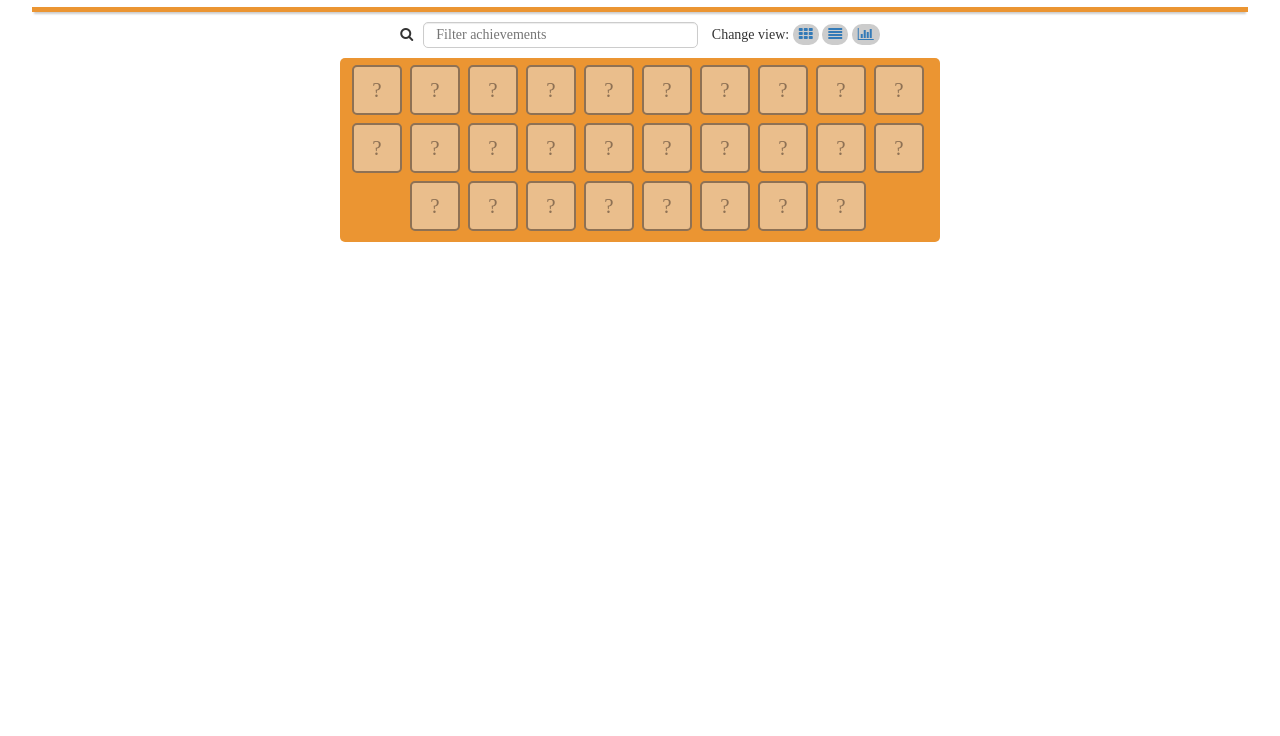
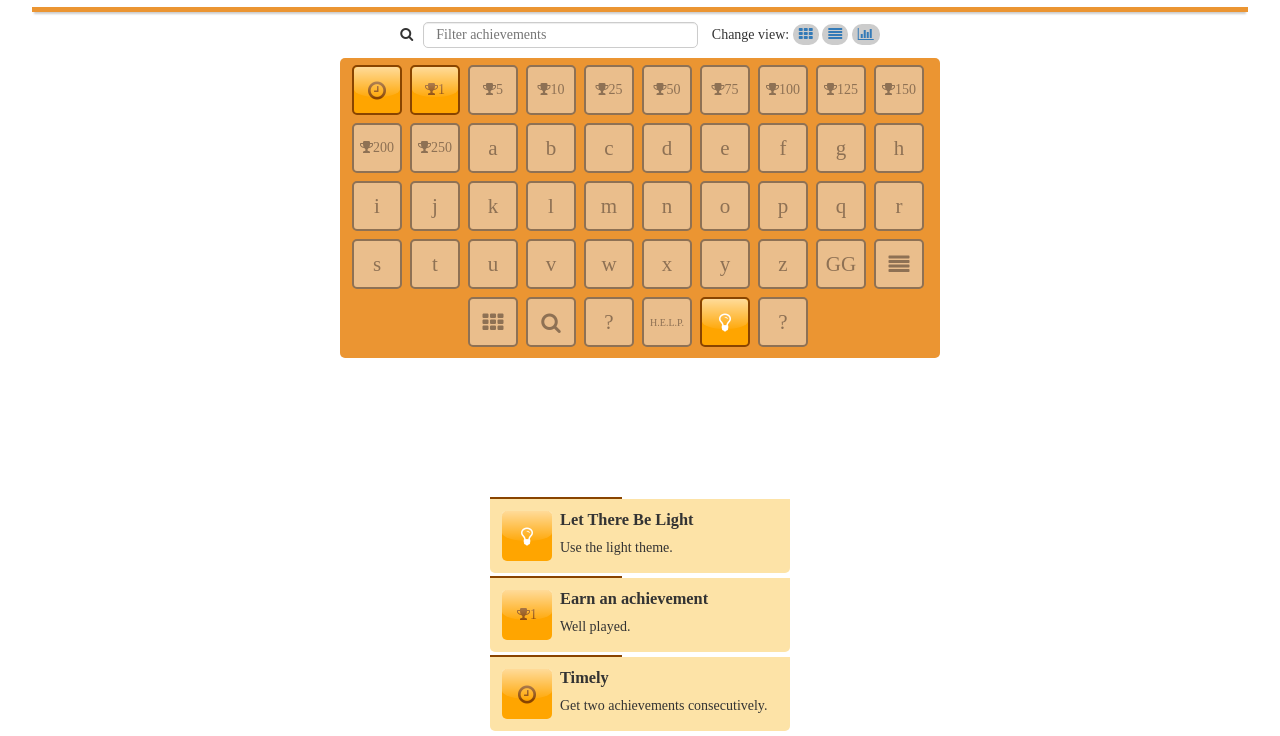
Before and after one commit to kzf/AchievementHunter, a plain HTML site: page index.html in a window 1280 px wide. Both pictures are taken after a click on the link "Light". Shown: the part 64-800 px from the top of the page. Drawn offline with nearby package versions, Linux system fonts and the light colour scheme; a web font is replaced by a local one.

Commit message:
List and Grid views

```diff
--- a/app.js
+++ b/app.js
@@ -23,18 +23,20 @@ $(function() {
 
   $("#darken").click(function() {
   	$("body, main").addClass("dark");
+  	Achievements.give(Achievements.ui.dark);
   });
   $("#lighten").click(function() {
   	$("body, main").removeClass("dark");
+  	Achievements.give(Achievements.ui.light);
   });
 
   $("#grid-view").click(function() {
   	sl.addClass("ach-grid");
-  	addAchievement(gridViewAchieve);
+  	Achievements.give(Achievements.ui.gridView);
   });
   $("#bars-view").click(function() {
   	sl.removeClass("ach-grid");
-  	addAchievement(barViewAchieve);
+  	Achievements.give(Achievements.ui.barView);
   });
   $("#toggle-stats").click(function() {
   	$("#stats").toggleClass("display-none");
@@ -42,24 +44,29 @@ $(function() {
 
   var sl = $("#search_list");
 
-	var achievements = [
-
-	];
-
-	// Key press achievements
-	var chars = "abcdefghijklmnopqrstuvwxyz";
-	var keypressAchievements = {};
-	chars.split("").forEach(function(c) {
-		var a = {
-		    title: "Press " + c,
-		    label: c,
-		    desc: "Press the " + c + " key"
-		  };
-		achievements.push(a);
-		keypressAchievements[c.toUpperCase()] = a;
-	});
-
-	function addAchievement(a) {
+  var Achievements = {
+  	list: [],
+  	add: function(a) {
+  		this.list.push(a);
+  		this.total++;
+  	},
+  	addAll: function(o) {
+  		for (var a in o) {
+				if (o.hasOwnProperty(a)) {
+					Achievements.add(o[a]);
+				}
+			}
+  	},
+  	updateStats: function() {
+  		this.achievedEl.text(this.achieved);
+  		this.totalEl.text(this.total);
+  	},
+  	total: 0,
+  	achieved: 0,
+  	achievedEl: $("#num-achieved"),
+  	totalEl: $("#total-achieved")
+  };
+  Achievements.give = function(a) {
 		if (a.achieved) return;
 		a.achieved = true;
 		a.element.addClass("achieved");
@@ -67,41 +74,187 @@ $(function() {
 		a.titleEl.text(a.title);
 		a.descEl.text(a.desc);
 		Alerts.addAlert(a);
+		var lastAchieve = this.lastAchievementTime;
+		this.lastAchievementTime = Date.now();
+		if (this.lastAchievementTime - lastAchieve < 200) {
+			Achievements.give(Achievements.achBased.consecutive);
+		}
+		var achieved = ++this.achieved;
+		Achievements.achMilestones.forEach(function(n) {
+			if (n === achieved) {
+				Achievements.give(Achievements.achBased["have" + n]);
+			}
+		});
+		this.updateStats();
 	}
 
-	addEventListener("keyup", function(e) {
-		var a = keypressAchievements[String.fromCharCode(e.keyCode)];
+	/****
+		Achievement-based Achievements
+		****/
+	Achievements.achBased = {};
+	Achievements.achBased.consecutive = {
+			title: "Timely",
+	    label: "<i class='fa fa-clock-o'></i>",
+	    desc: "Get two achievements consecutively.",
+	    spoiler: 1
+	}
+
+	Achievements.achMilestones = [1,5,10,25,50,75,100,125,150,200,250];
+	Achievements.achMilestones.forEach(function(n) {
+		Achievements.achBased["have" + n] = {
+			title: "Earn " + n + " Achievements",
+	    label: "<span class='label-s'><i class='fa fa-trophy'></i>" + n + "</span>",
+	    desc: "Well played.",
+	    spoiler: 1
+		}
+	});
+	Achievements.achBased["have1"].title = "Earn an achievement";
+
+	Achievements.addAll(Achievements.achBased);
+
+	/****
+		Key press Achievements
+		****/
+	Achievements.keypress = {
+		chars: "abcdefghijklmnopqrstuvwxyz",
+		map: {},
+	};
+
+	Achievements.keypress.chars.split("").forEach(function(c) {
+		var a = {
+		    title: "Press " + c,
+		    label: c,
+		    desc: "Press the " + c + " key.",
+		    spoiler: 1,
+		    presses: 0
+		  };
+		Achievements.add(a);
+		Achievements.keypress.map[c.toUpperCase()] = a;
+	});
+
+	Achievements.keypress.gg = {
+	    title: "Good Game",
+	    label: "GG",
+	    desc: "Well played.",
+	    spoiler: 1
+	}
+	Achievements.add(Achievements.keypress.gg);
+
+	Achievements.keypress.map["Y"].title = "Press y";
+	Achievements.keypress.map["Y"].desc = "Oops, it must have been stuck.";
+
+	addEventListener("keydown", function(e) {
+		var letter = String.fromCharCode(e.keyCode);
+		var a = Achievements.keypress.map[letter];
 		if (a) {
-			addAchievement(a);
+			a.presses += 1;
+			var lastTime = a.lastPressed;
+			a.lastPressed = Date.now();
+			if (letter === 'G' && lastTime && a.lastPressed - lastTime < 200) {
+				Achievements.give(Achievements.keypress.gg);
+			} else if (letter === 'Y') {
+				if (a.presses === 5) {
+					Achievements.give(a);
+				}
+			} else {
+				Achievements.give(a);
+			}
+
 		}
 	});
 
-	var barViewAchieve = {
+	/****
+		UI Achievements
+		****/
+	Achievements.ui = {};
+	Achievements.ui.barView = {
 		title: "List View",
 		label: "<i class='fa fa-align-justify'></i>",
-		desc: "View a list of your achievements."
+		desc: "View your achievements in a list.",
+		spoiler: 2
 	}
-	achievements.push(barViewAchieve);
 
-	var gridViewAchieve = {
+	Achievements.ui.gridView = {
 		title: "Grid View",
 		label: "<i class='fa fa-th'></i>",
-		desc: "Switch back to viewing your achievements in a grid."
+		desc: "Switch back to viewing your achievements in a grid.",
+		spoiler: 2
 	}
-	achievements.push(gridViewAchieve);
 
-	achievements.forEach(function(a) {
+	Achievements.ui.filter = {
+		title: "Filter",
+		label: "<i class='fa fa-search'></i>",
+		desc: "Used the filter box to filter achievements.",
+		spoiler: 1
+	}
+
+	Achievements.ui.noresults = {
+		title: "Nothing To See Here",
+		label: "{}",
+		desc: "Failed to find any results.",
+		spoiler: 0
+	}
+
+	Achievements.ui.help = {
+		title: "I Need Somebody",
+		label: "<span class='label-xs'>H.E.L.P.</span>",
+		desc: "Ask for help.",
+		spoiler: 1
+	}
+
+	Achievements.ui.light = {
+		title: "Let There Be Light",
+		label: "<i class='fa fa-lightbulb-o inverse-icon'></i>",
+		desc: "Use the light theme.",
+		spoiler: 0
+	}
+
+	Achievements.ui.dark = {
+		title: "LIGHTS OUT!",
+		label: "<i class='fa fa-lightbulb-o'></i>",
+		desc: "Get ready for bed.",
+		spoiler: 0
+	}
+	Achievements.addAll(Achievements.ui);
+
+
+
+	Achievements.list.forEach(function(a) {
 		a.achieved = false;
 	  a.element = $("<li>").addClass("achievement");
 	  a.labelEl = $("<span>").text("?").addClass("ach-label");
+	  if (a.spoiler > 0) a.labelEl.html(a.label);
 	  a.titleEl = $("<h3>").text("???").addClass("ach-title");
+	  if (a.spoiler > 0) a.titleEl.html(a.title);
 	  a.descEl = $("<span>").text("???").addClass("ach-desc");
+	  if (a.spoiler > 1) a.descEl.html(a.desc);
 	  a.tooltipEl = $("<div>").addClass("tooltip").append(a.titleEl).append(a.descEl);
 	  a.element.append(a.labelEl).append(a.tooltipEl);
 	  sl.append(a.element);
 	});
 
-	$('#search_input').fastLiveFilter('#search_list');
+
+	$('#search_input').fastLiveFilter('#search_list', {
+		timeout: 100,
+		callback: function(total) {
+			if ($('#search_input').val() !== "") {
+				Achievements.give(Achievements.ui.filter);
+			}
+			if ($('#search_input').val().toLowerCase() === "help") {
+				Achievements.give(Achievements.ui.help);
+			}
+			if (total === 0) {
+				$("#no_results").removeClass("display-none").show();
+				Achievements.give(Achievements.ui.noresults);
+			} else {
+				$("#no_results").addClass("display-none");
+			}
+		}
+	});
+
+	Achievements.updateStats();
+
+
 });
 
 
--- a/index.html
+++ b/index.html
@@ -44,7 +44,7 @@
 
 			<div class="ach-list">
 				<ul id="search_list" class="ach-view ach-grid">
-
+					<li id="no_results" class="no-results display-none">No matching achievements.</li>
 				</ul>
 			</div>
 
--- a/style.css
+++ b/style.css
@@ -19,10 +19,6 @@ header {
 .page {
 	width: 95%;
 	margin: 0 auto;
-}
-
-.display-none {
-	display: none;
 }
 
 
@@ -107,6 +103,13 @@ a:hover, a:focus {
 
 .btn-link:active {
 	background-color: #555;
+}
+
+.no-results {
+	width: 100%;
+	padding: 10px;
+	font-size: 120%;
+	display: block;
 }
 
 /*****
@@ -201,6 +204,7 @@ a:hover, a:focus {
 
 .ach-grid .achievement {
   display: inline-block;
+  vertical-align:top;
   margin-right: 6px;
   margin-bottom: 6px;
   border: none;
@@ -227,6 +231,24 @@ a:hover, a:focus {
 	margin-left: 0px;
 }
 
+/*****
+	LABEL STYLES
+	*****/
+
+.label-xs {
+	display: block;
+	font-size: 10px;
+}
+
+.label-s {
+	display: block;
+	font-size: 14px;
+}
+
+.inverse-icon {
+	color: white;
+}
+
 
 /*****
 	Tooltip in grid view
@@ -236,7 +258,7 @@ a:hover, a:focus {
 }
 
 .ach-grid li .tooltip {
-	display: none;
+	visibility: hidden;
 	position: absolute;
 	z-index: 2;
 	width: 100%;
@@ -247,11 +269,14 @@ a:hover, a:focus {
 	padding: 15px;
 	border-radius: 5px;
 	text-align: left;
-	box-shadow: 0 0 5px rgba(99, 99, 99, 1);
+	box-shadow: 0 0 5px rgba(133, 133, 133, 1);
+	transform: translateY(3px);
+	transition: transform 0.4s;
 }
 
 .ach-grid li:hover .tooltip {
-	display: block;
+	visibility: visible;
+	transform: translateY(0px);
 }
 
 .ach-grid .ach-title {
@@ -332,6 +357,14 @@ a:hover, a:focus {
 	display: none;
 }
 
+/*****
+	AT END
+	******/
+
+.display-none {
+	display: none;
+}
+
 /*******
 	BIG SCREENS
 	********/
```
